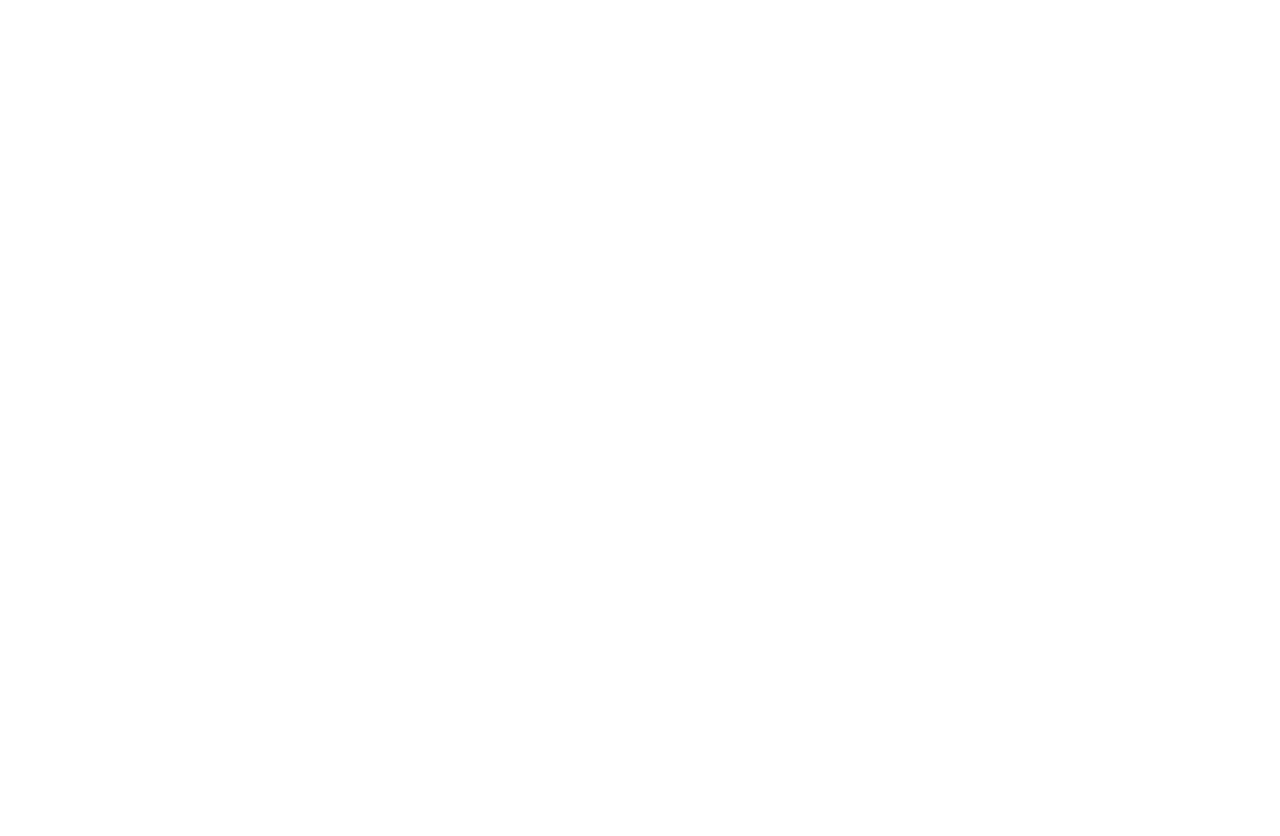
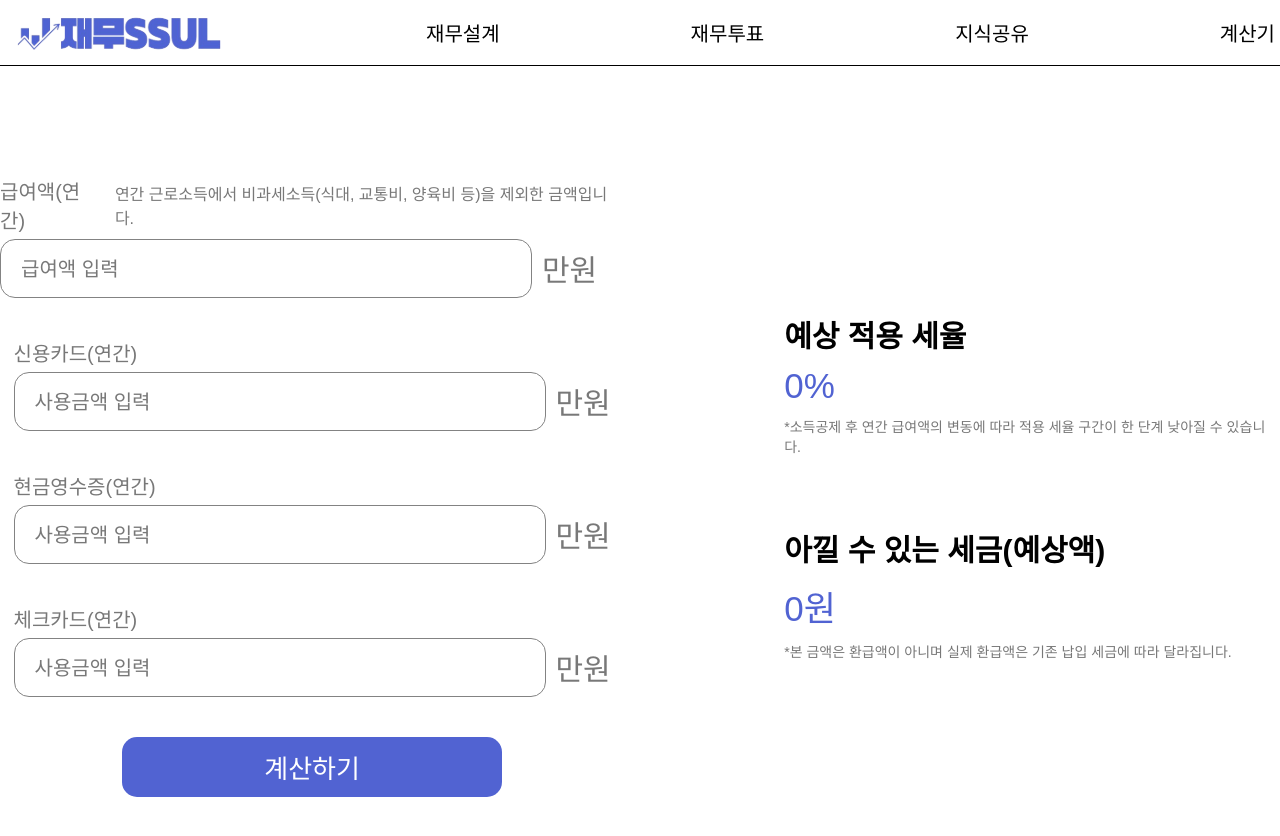
Before and after one commit to dsm-ssul/SSUL-FE, a React (Create React App) app: page /Calculator in a window 1280 px wide. Before the commit this address had no page. Shown: the top 836 px of the page. Before the commit the page ends 800 px from the top, so only its background shows below. Built offline with nearby package versions, Linux system fonts and the light colour scheme; a web font is replaced by a local one.

Commit message:
퍼블리싱 완료

```diff
--- /dev/null
+++ b/src/components/CalculatorInput.jsx
@@ -0,0 +1,56 @@
+import styled from "styled-components";
+
+export const CalculatorInput = ({ title, content, placeholder }) => {
+  return (
+    <Container>
+      <TextContainer>
+        <Title>{title}</Title>
+        <Content>{content}</Content>
+      </TextContainer>
+      <TextContainer>
+        <Input placeholder={placeholder} />
+        <Text>만원</Text>
+      </TextContainer>
+    </Container>
+  );
+};
+
+const Container = styled.div`
+  display: flex;
+  flex-direction: column;
+  gap: 5px;
+`;
+
+const TextContainer = styled.div`
+  display: flex;
+  gap: 10px;
+  align-items: center;
+`;
+
+const Title = styled.p`
+  font-size: 20px;
+  color: #787878;
+`;
+
+const Content = styled.p`
+  font-size: 16px;
+  color: #787878;
+`;
+
+const Input = styled.input`
+  width: 490px;
+  height: 34px;
+  border-radius: 15px;
+  border: 1px solid #838383;
+  padding: 13px 20px 10px;
+  font-size: 20px;
+  &::placeholder {
+    font-size: 20px;
+    color: #787878;
+  }
+`;
+
+const Text = styled.p`
+  font-size: 30px;
+  color: #787878;
+`;
--- a/src/components/Header/style.js
+++ b/src/components/Header/style.js
@@ -1,4 +1,4 @@
-import styled from 'styled-components';
+import styled from "styled-components";
 
 export const Container = styled.div`
   width: 100%;
@@ -6,7 +6,7 @@
   border-bottom: 1px solid black;
   display: flex;
   align-items: center;
-    padding: 0 0 0 340px;
+  justify-content: center;
 `;
 
 export const Text = styled.div`
--- /dev/null
+++ b/src/pages/CalculatorPage.jsx
@@ -0,0 +1,96 @@
+import styled from "styled-components";
+import Header from "../components/Header";
+import { CalculatorInput } from "../components/CalculatorInput";
+
+export const CalculatorPage = () => {
+  return (
+    <>
+      <Header />
+      <Container>
+        <Calculator>
+          <CalculatorInput
+            title="급여액(연간)"
+            content="연간 근로소득에서 비과세소득(식대, 교통비, 양육비 등)을 제외한 금액입니다."
+            placeholder="급여액 입력"
+          />
+          <CalculatorInput title="신용카드(연간)" placeholder="사용금액 입력" />
+          <CalculatorInput
+            title="현금영수증(연간)"
+            placeholder="사용금액 입력"
+          />
+          <CalculatorInput title="체크카드(연간)" placeholder="사용금액 입력" />
+          <Button>계산하기</Button>
+        </Calculator>
+        <PercentContainer>
+          <TextContainer>
+            <Title>예상 적용 세율</Title>
+            <Percent>0%</Percent>
+            <Content>
+              *소득공제 후 연간 급여액의 변동에 따라 적용 세율 구간이 한 단계
+              낮아질 수 있습니다.
+            </Content>
+          </TextContainer>
+          <TextContainer>
+            <Title>아낄 수 있는 세금(예상액)</Title>
+            <Percent>0원</Percent>
+            <Content>
+              *본 금액은 환급액이 아니며 실제 환급액은 기존 납입 세금에 따라
+              달라집니다.
+            </Content>
+          </TextContainer>
+        </PercentContainer>
+      </Container>
+    </>
+  );
+};
+
+const Container = styled.div`
+  height: 840px;
+  display: flex;
+  gap: 160px;
+  justify-content: center;
+  align-items: center;
+`;
+
+const Button = styled.button`
+  width: 380px;
+  height: 60px;
+  background-color: #5163d2;
+  color: white;
+  border: none;
+  font-size: 26px;
+  border-radius: 15px;
+`;
+
+const Calculator = styled.div`
+  display: flex;
+  flex-direction: column;
+  align-items: center;
+  gap: 40px;
+`;
+
+const PercentContainer = styled.div`
+  display: flex;
+  flex-direction: column;
+  gap: 70px;
+`;
+
+const TextContainer = styled.div`
+  display: flex;
+  flex-direction: column;
+  gap: 10px;
+`;
+
+const Title = styled.b`
+  font-size: 30px;
+`;
+
+const Percent = styled.p`
+  font-size: 35px;
+  color: #5163d2;
+`;
+
+const Content = styled.p`
+  font-size: 14px;
+  color: #787878;
+`;
--- a/src/router.jsx
+++ b/src/router.jsx
@@ -1,6 +1,7 @@
 import { Route, Routes, BrowserRouter } from "react-router-dom";
 import { GlobalStyle } from "./GlovalStyle.style";
 import { EnteringPage } from "./pages/EnteringPage";
+import { CalculatorPage } from "./pages/CalculatorPage";
 
 function MainRouter() {
   return (
@@ -8,6 +9,7 @@
       <GlobalStyle />
       <Routes>
         <Route path="/" element={<EnteringPage />} />
+        <Route path="/Calculator" element={<CalculatorPage />} />
       </Routes>
     </BrowserRouter>
   );
```
Lines whose indentation alone changed are shown as unchanged.
